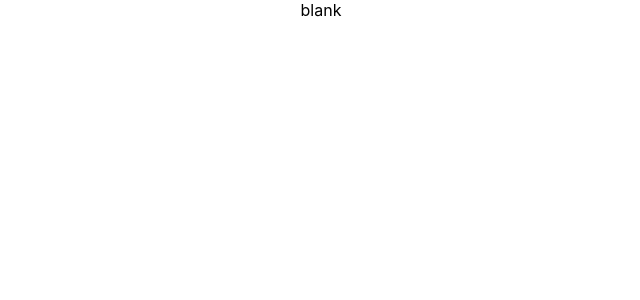
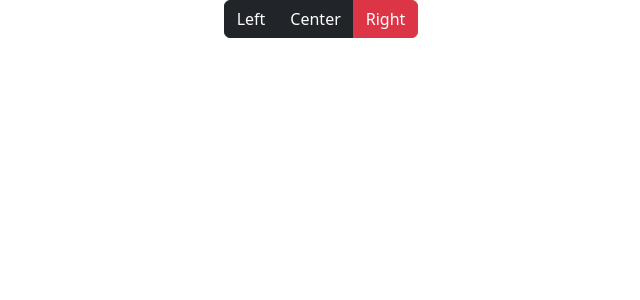
Before and after one commit to LuisGhz/react-4h-course-4, a React (Create React App) app: page / in a window 1280 px wide. Shown: the top 300 px of the page, without its empty margins (319-959 px from the left). Built offline with nearby package versions, Linux system fonts and the light colour scheme.

Commit message:
Import Counter

```diff
--- a/src/App.js
+++ b/src/App.js
@@ -1,9 +1,10 @@
 import './App.css';
+import Counter from 'components/Counter';
 
 function App() {
   return (
     <div className="App">
-      blank
+      <Counter />
     </div>
   );
 }
```
